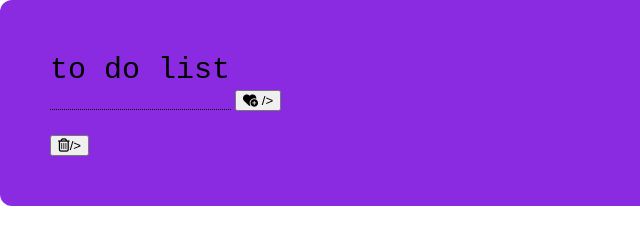
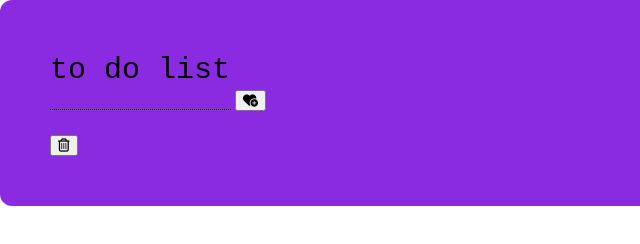
Before and after one commit to Nino5982/lesson17, a plain HTML site: page home.html in a window 1280 px wide. Shown: the full height of the page, 0-640 px from the left. Drawn offline with Linux system fonts and the light colour scheme.

Commit message:
Update home.html

```diff
--- a/home.html
+++ b/home.html
@@ -19,12 +19,12 @@
         <input type="text" class="input-text" >
         <button class="btn">
           <i class="fa-solid fa-heart-circle-plus"></i>
-        />
+        </button>
       </form>
 
       <ol class="ul-list"></ol>
 
-      <button class="clearList"><i class="fa-regular fa-trash-can"></i>/>
+      <button class="clearList"><i class="fa-regular fa-trash-can"></i></button>
     </section>
     <script src="js/homescript.js"></script>
   </body>
```
